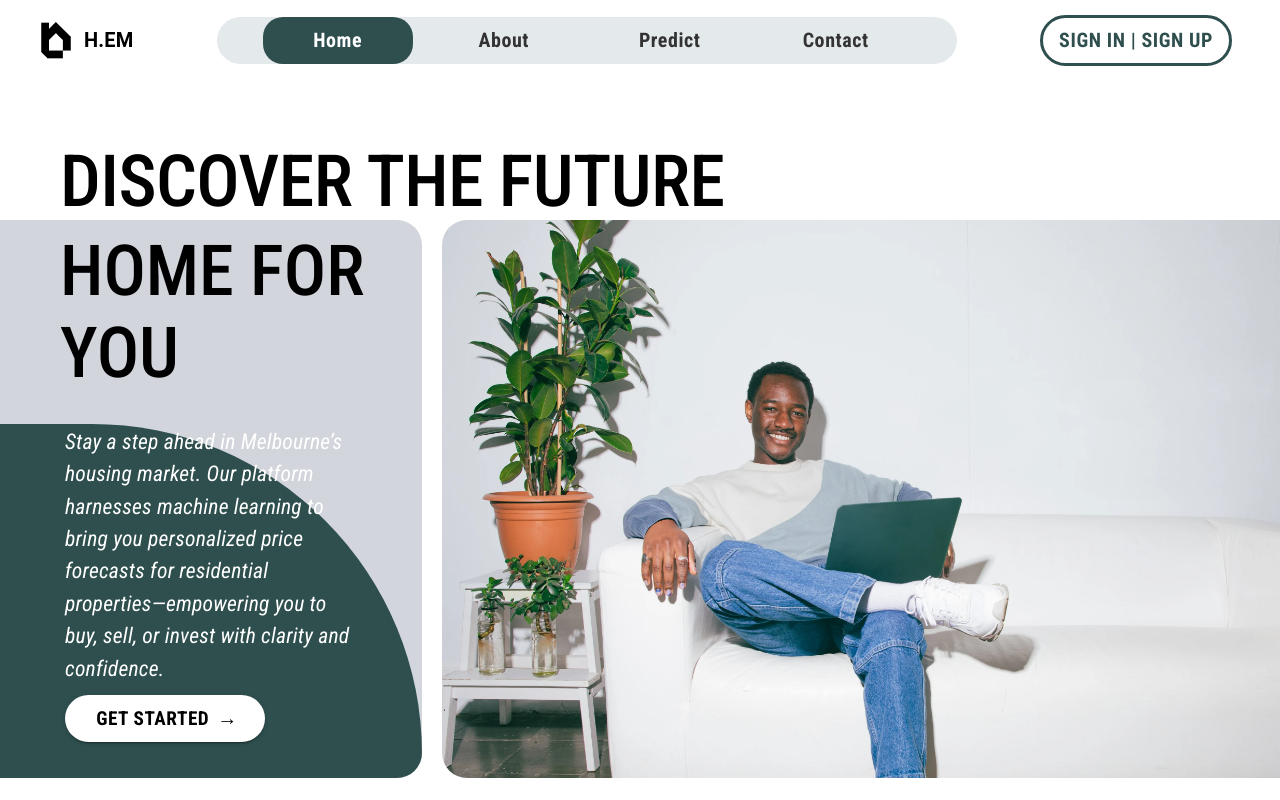
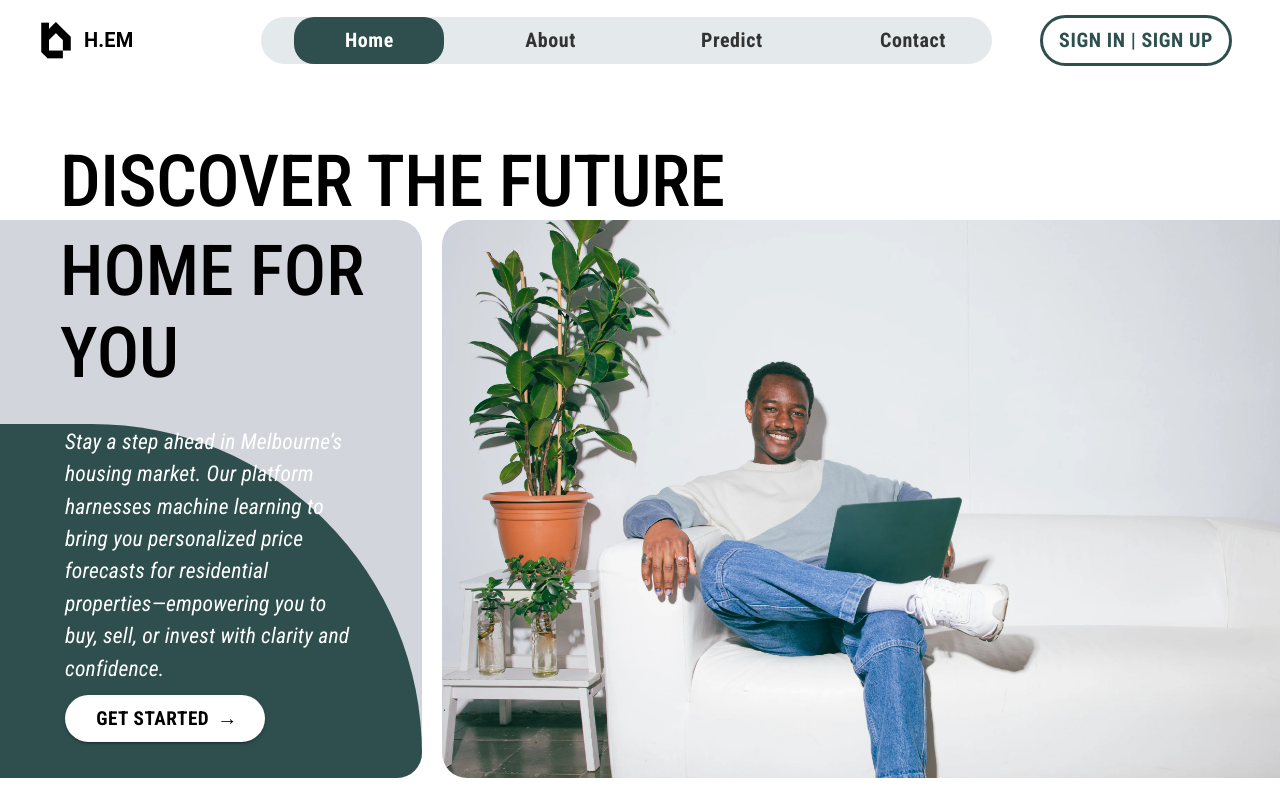
Before and after one commit to hritikanand/Assignment-3---COS30049, a React (Create React App) app in the folder hem-react-app/: page / in a window 1280 px wide. Shown: the top 800 px of the page. Built offline with nearby package versions, Linux system fonts and the light colour scheme.

Commit message:
fixed navigation bar alignment

```diff
--- a/hem-react-app/src/components/Header.js
+++ b/hem-react-app/src/components/Header.js
@@ -124,10 +124,12 @@ function Header({ contactRef }) {
               justifyContent: 'center',
               backgroundColor: '#e4e9ec',
               borderRadius: '50px',
-              padding: '0 20px',
-              gap: 2,
+              padding: '0 1px',
+              gap: 3.9,
               flexGrow: 1,
               maxWidth: '700px',
+              paddingLeft: { xs: '5px', sm: '20px', md: '30px' },  // Adjust paddingLeft based on screen size
+              marginLeft: { xs: '0', sm: '10px', md: '80px' },      // Shift right on larger screens
             }}
           >
             <Button
```
